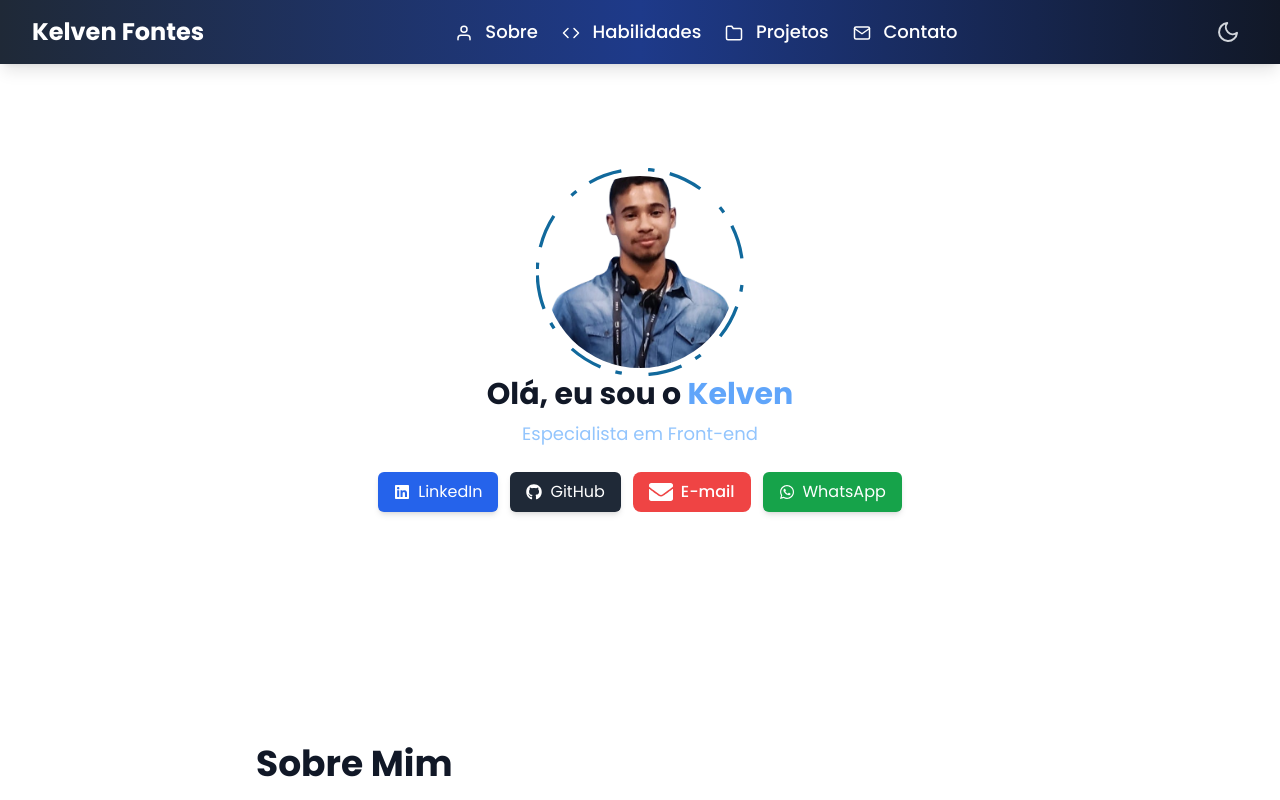
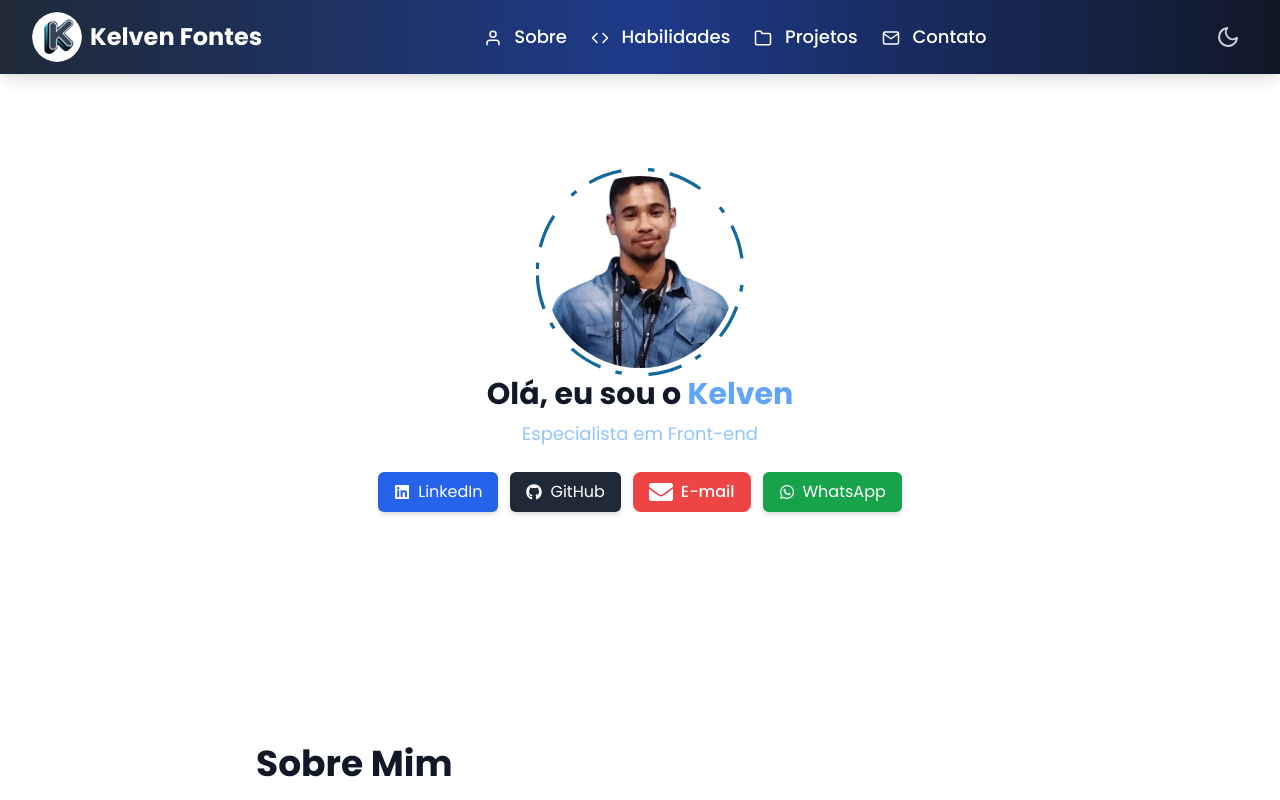
Before and after one commit to KelvenFontes/my-portfolio, a Next.js app: page / in a window 1280 px wide. Shown: the top 800 px of the page. Built offline with nearby package versions, Linux system fonts and the light colour scheme.

Commit message:
feat: add logo image and link to Navbar component

```diff
--- a/src/components/Navbar.tsx
+++ b/src/components/Navbar.tsx
@@ -2,6 +2,8 @@
 import { useState, useEffect } from "react";
 import { motion } from "framer-motion";
 import { FiSun, FiMoon, FiMenu, FiX, FiUser, FiCode, FiFolder, FiMail } from "react-icons/fi";
+import Image from "next/image";
+import Link from "next/link";
 
 export default function Navbar() {
   const [darkMode, setDarkMode] = useState<boolean | null>(null);
@@ -73,12 +75,21 @@ export default function Navbar() {
       transition={{ duration: 0.6 }}
       className="fixed top-0 w-full text-white p-3 shadow-lg z-50 flex justify-between items-center px-8 bg-gradient-to-r from-gray-800 via-blue-900 to-gray-900"
     >
+
+      <Link href="/" className="flex items-center gap-2" onClick={scrollToTop}>
+        <Image
+          src="/logo.png"
+          alt="Logo"
+          width={50}
+          height={50}
+          className="rounded-full cursor-pointer transition-transform duration-300 transform hover:scale-110"
+        />
         <h1
           className="text-2xl font-bold cursor-pointer hover:text-blue-400 transition-all ease-in-out duration-300"
-        onClick={scrollToTop}
         >
           Kelven Fontes
         </h1>
+      </Link>
 
       {/* Menu Mobile */}
       <div className="md:hidden flex items-center">
@@ -92,8 +103,7 @@ export default function Navbar() {
 
       {/* Menu Desktop */}
       <ul
-        className={`md:flex gap-6 items-center ${
-          isMobileMenuOpen
+        className={`md:flex gap-6 items-center ${isMobileMenuOpen
           ? "flex flex-col absolute top-16 left-0 bg-gray-900 w-full p-4 shadow-lg"
           : "hidden"
           }`}
@@ -101,8 +111,7 @@ export default function Navbar() {
         <li>
           <a
             href="#about"
-            className={`text-lg font-medium hover:text-blue-400 transition-all duration-300 transform hover:scale-110 ${
-              activeSection === "about" ? "text-blue-400" : ""
+            className={`text-lg font-medium hover:text-blue-400 transition-all duration-300 transform hover:scale-110 ${activeSection === "about" ? "text-blue-400" : ""
               }`}
           >
             <FiUser className="inline-block mr-2" /> Sobre
@@ -111,8 +120,7 @@ export default function Navbar() {
         <li>
           <a
             href="#technologies"
-            className={`text-lg font-medium hover:text-blue-400 transition-all duration-300 transform hover:scale-110 ${
-              activeSection === "skills" ? "text-blue-400" : ""
+            className={`text-lg font-medium hover:text-blue-400 transition-all duration-300 transform hover:scale-110 ${activeSection === "skills" ? "text-blue-400" : ""
               }`}
           >
             <FiCode className="inline-block mr-2" /> Habilidades
@@ -121,8 +129,7 @@ export default function Navbar() {
         <li>
           <a
             href="#projects"
-            className={`text-lg font-medium hover:text-blue-400 transition-all duration-300 transform hover:scale-110 ${
-              activeSection === "projects" ? "text-blue-400" : ""
+            className={`text-lg font-medium hover:text-blue-400 transition-all duration-300 transform hover:scale-110 ${activeSection === "projects" ? "text-blue-400" : ""
               }`}
           >
             <FiFolder className="inline-block mr-2" /> Projetos
@@ -131,8 +138,7 @@ export default function Navbar() {
         <li>
           <a
             href="#contact"
-            className={`text-lg font-medium hover:text-blue-400 transition-all duration-300 transform hover:scale-110 ${
-              activeSection === "contact" ? "text-blue-400" : ""
+            className={`text-lg font-medium hover:text-blue-400 transition-all duration-300 transform hover:scale-110 ${activeSection === "contact" ? "text-blue-400" : ""
               }`}
           >
             <FiMail className="inline-block mr-2" /> Contato
```
Lines whose indentation alone changed are shown as unchanged.
